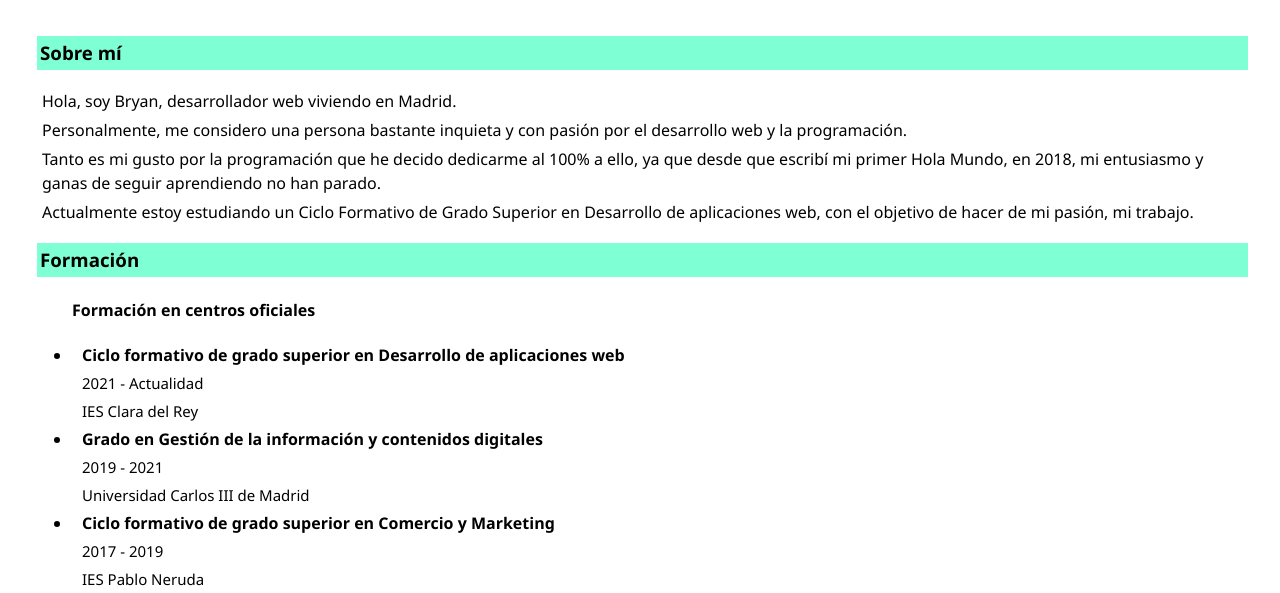
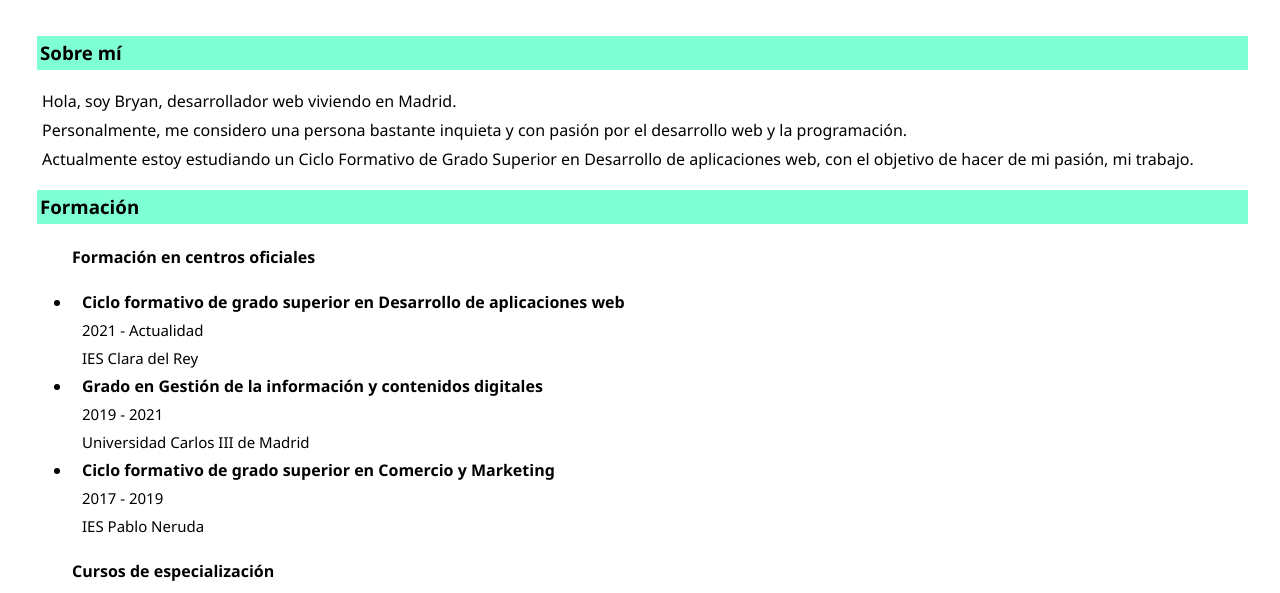
Before and after one commit to BrianC9/DAW-Curriculum, a plain HTML site: page index.html in a window 1280 px wide. Shown: the part 393-986 px from the top of the page. Drawn offline with Linux system fonts and the light colour scheme.

Commit message:
Update index.html
Modificación del "sobre mi"

```diff
--- a/index.html
+++ b/index.html
@@ -37,11 +37,7 @@
         Personalmente, me considero una persona bastante inquieta y con pasión
         por el desarrollo web y la programación.
       </p>
-      <p>
-        Tanto es mi gusto por la programación que he decido dedicarme al 100% a
-        ello, ya que desde que escribí mi primer Hola Mundo, en 2018, mi
-        entusiasmo y ganas de seguir aprendiendo no han parado.
-      </p>
+
       <p>
         Actualmente estoy estudiando un Ciclo Formativo de Grado Superior en
         Desarrollo de aplicaciones web, con el objetivo de hacer de mi pasión,
```
